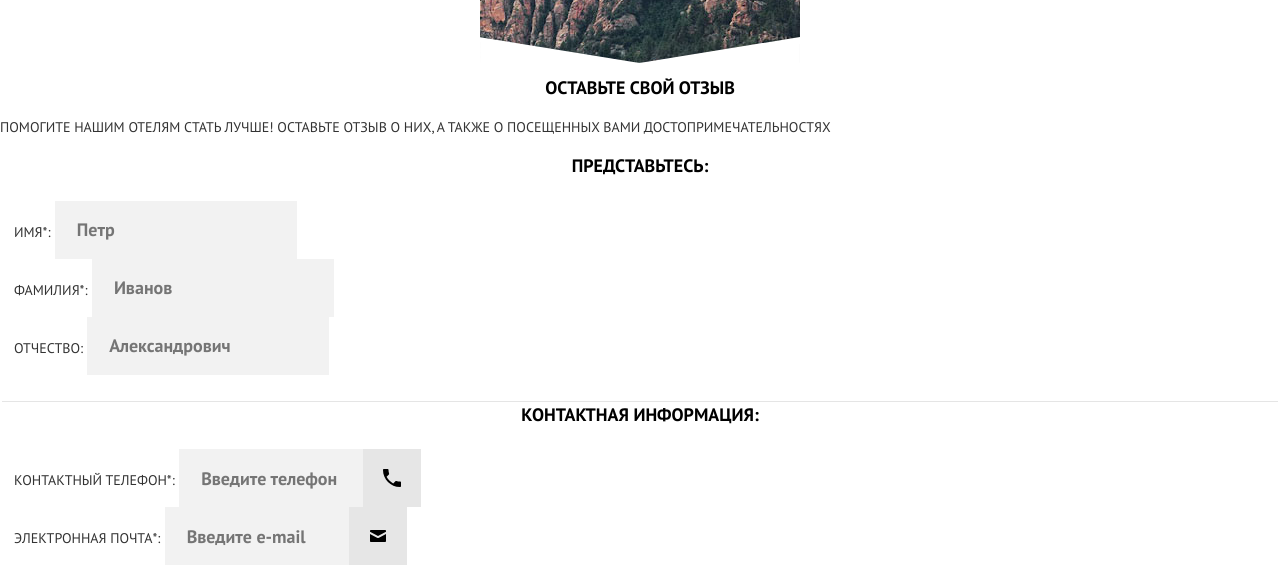
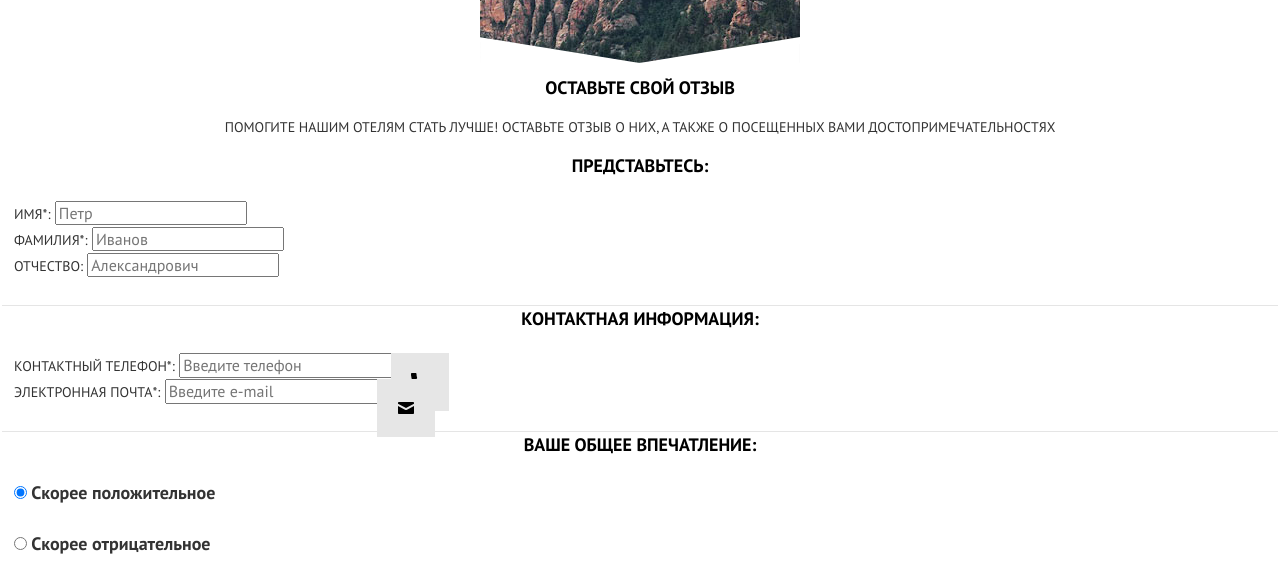
Before and after one commit to sergeydushechkin/945895-sedona-18, a website: page source/form.html in a window 1280 px wide. Shown: the part 387-954 px from the top of the page. Drawn offline with nearby package versions, Linux system fonts and the light colour scheme; files that its build step writes are made by us from their sources; files whose address does not match are found by name.

Commit message:
Стили для страницы с формой

```diff
--- a/source/sass/blocks/form.scss
+++ b/source/sass/blocks/form.scss
@@ -21,15 +21,10 @@
 }
 
 .form__input {
-  height: 58px;
-  padding-left: 22px;
-
-  @include fontprop(#333333, 18px, 26px);
-  font-weight: bold;
-  text-transform: none;
-
-  border: none;
-  background-color: #f2f2f2;
+  &--email,
+  &--telephone {
+    padding-right: 80px;
+  }
 }
 
 .form__telephone,
@@ -87,23 +82,8 @@
   list-style: none;
 }
 
-.form__radio {
-  display: none;
-}
-
-.form__label-radio {
-  padding-left: 40px;
-
-  &::before {
-    content: "";
-    position: relative;
-    display: inline-block;
-    width: 46px;
-    height: 46px;
-
-    background-color: #f2f2f2;
-    border-radius: 50%;
-  }
+.form__impression-item {
+  margin-bottom: 25px;
 }
 
 .form__sight {
@@ -116,6 +96,15 @@
   list-style: none;
 }
 
+.form__checkbox {
+  margin-bottom: 60px;
+}
+
 .form__emotions {
   border: none;
 }
+
+.form__emotions-text {
+  height: auto;
+  resize: none;
+}
--- a/source/sass/blocks/page-form.scss
+++ b/source/sass/blocks/page-form.scss
@@ -6,4 +6,5 @@
 
 .page-form__description {
   @include fontprop(#333333, 14px, 24px);
+  text-align: center;
 }
```
